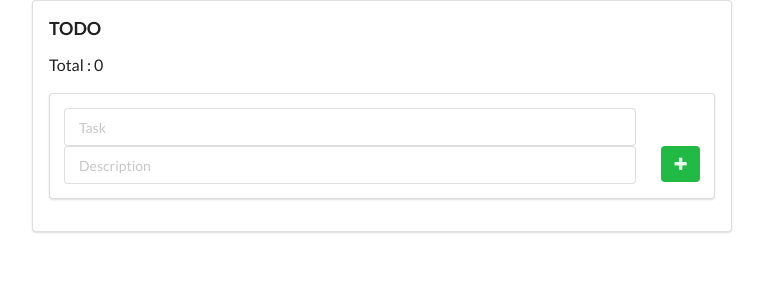
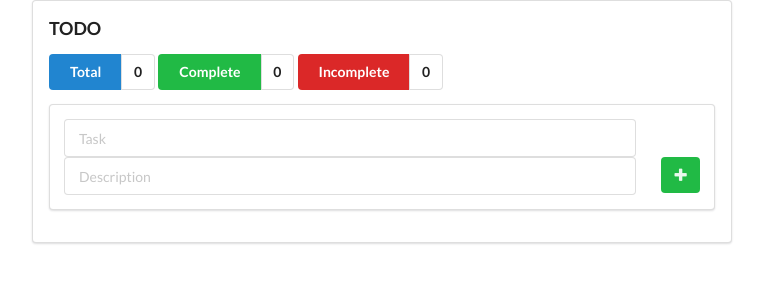
Before and after one commit to Stwtp/todo, a React (Create React App) app: page / in a window 1280 px wide. Shown: the top 300 px of the page, without its empty margins (258-1021 px from the left). Built offline with nearby package versions, Linux system fonts and the light colour scheme.

Commit message:
can add delete check filter now

```diff
--- a/public/index.html
+++ b/public/index.html
@@ -5,6 +5,7 @@
     <meta name="viewport" content="width=device-width, initial-scale=1">
     <link rel="shortcut icon" href="%PUBLIC_URL%/favicon.ico">
     <link rel="stylesheet" href="//cdnjs.cloudflare.com/ajax/libs/semantic-ui/2.2.2/semantic.min.css"></link>
+
     <!--
       Notice the use of %PUBLIC_URL% in the tag above.
       It will be replaced with the URL of the `public` folder during the build.
--- a/src/App.css
+++ b/src/App.css
@@ -42,6 +42,16 @@
 .notcomplete{
    text-decoration: none;
 }
+
+.total{
+  font-weight: 700;
+}
+
+.totalComplete{
+  float:right;
+  clear: both;
+  font-weight: 700;
+}
 @keyframes App-logo-spin {
   from { transform: rotate(0deg); }
   to { transform: rotate(360deg); }
--- a/src/App.js
+++ b/src/App.js
@@ -11,15 +11,43 @@ class App extends Component {
     this.handleSubmit = this.handleSubmit.bind(this);
     this.handleDelete = this.handleDelete.bind(this);
     this.handleCheck = this.handleCheck.bind(this);
+    this.handleEdit = this.handleEdit.bind(this);
+    this.filter = this.filter.bind(this);
     this.state = {items: JSON.parse(localStorage.getItem('todos')) || [], text: '', description: ''};
     this.total = this.state.items.length;
+    this.totalComplete = this.countComplete();
+    this.totalIncomplete = this.countIncomplete();
   }
 
 render() {
     return (
+      <div>
         <div className="ui text container clearing segment">
           <h3>TODO</h3>
-        <p>Total : {this.total}</p>
+          <div className="ui labeled button">
+            <div className="ui primary button" onClick={this.filter.bind('index','all')}>
+              Total
+            </div>
+            <a className="ui basic label">
+              {this.total}
+            </a>
+          </div>
+          <div className="ui labeled button">
+            <div className="ui positive button" onClick={this.filter.bind('index','complete')}>
+              Complete
+            </div>
+            <a className="ui basic label">
+              {this.totalComplete}
+            </a>
+          </div>
+          <div className="ui labeled button">
+            <div className="ui negative button" onClick={this.filter.bind('index','incomplete')}>
+              Incomplete
+            </div>
+            <a className="ui basic label">
+              {this.totalIncomplete}
+            </a>
+          </div>
           <div className="ui clearing segment">
           <form onSubmit={this.handleSubmit}>
           <div className="ui form">
@@ -31,6 +59,7 @@ render() {
           </div>
 
           <div className="ui middle aligned divided list">
+
             {this.state.items.map((item,index) => (
               <div className="item" key={item.id} id={item.id}>
                 <div className="left floated content">
@@ -39,16 +68,65 @@ render() {
                 <div className="right floated content">
                   <div className="ui negative button" onClick={this.handleDelete.bind(item,item.id)}><i className="trash icon"></i></div>
                 </div>
-              <div className="content">
+                <div className="content" onClick={this.handleEdit.bind(item,item.id)}>
                   { item.checkComplete ? <span className="task complete">{item.text}</span> : <span className="task notcomplete">{item.text}</span>}
-
-                <span className="description">{item.description}</span>
+                  { item.checkComplete ? <span className="description complete">{item.description}</span> : <span className="description notcomplete">{item.description}</span>}
                 </div>
               </div>
             ))}
           </div>
         </div>
+      </div>
     );
+  }
+  filter(check,e){
+    var list
+    var i
+    if(check === 'all'){
+      list = JSON.parse(localStorage.getItem('todos'))
+    }
+    else if(check === 'complete'){
+      list = JSON.parse(localStorage.getItem('todos'))
+      for(i=0;i<list.length;i++){
+        if(list[i].checkComplete === false){
+          list.splice(i,1)
+          --i
+        }
+      }
+    }
+    else if(check === 'incomplete'){
+      list = JSON.parse(localStorage.getItem('todos'))
+      for(i=0;i<list.length;i++){
+        if(list[i].checkComplete === true){
+          list.splice(i,1)
+          --i
+        }
+      }
+    }
+    this.setState((prevState) => ({
+      items: list,
+      text: '',
+      description: ''
+    }));
+  }
+
+  countComplete() {
+    var count = 0
+    var list = JSON.parse(localStorage.getItem('todos')) || []
+    for(var i=0;i<list.length;i++){
+      if(list[i].checkComplete === true)
+        count += 1
+    }
+    return count
+  }
+  countIncomplete() {
+    var count = 0
+    var list = JSON.parse(localStorage.getItem('todos')) || []
+    for(var i=0;i<list.length;i++){
+      if(list[i].checkComplete === false)
+        count += 1
+    }
+    return count
   }
 
   handleChangetext(e) {
@@ -65,7 +143,7 @@ render() {
       var newItem = {
         description: this.state.description,
         text:        this.state.text,
-        id:          this.state.items.length + 1,
+        id:          list.length + 1,
         checkComplete: false
       };
       list.push(newItem);
@@ -104,6 +182,25 @@ render() {
       this.setState({showHideSidenav:'notcomplete'});
     }
     localStorage.setItem('todos', JSON.stringify(list));
+    this.totalComplete = this.countComplete();
+    this.totalIncomplete = this.countIncomplete();
+    this.setState((prevState) => ({
+      items: list,
+      text: '',
+      description: ''
+    }))
+
+  }
+    handleEdit(id,e) {
+    var list = JSON.parse(localStorage.getItem('todos'))
+    var index = list.map(function(d) { return d['id']; }).indexOf(id)
+    var text = prompt("change text")
+    var description = prompt("change text")
+    if(text !== '' && text !== null)
+      list[index].text = text
+    if(description !== ''  && description !== null)
+      list[index].description = description
+    localStorage.setItem('todos', JSON.stringify(list));
     this.setState((prevState) => ({
       items: list,
       text: '',
```
Also changed, not shown: 1 other file (tests, documents, lock files or other folders). Lines whose indentation alone changed are shown as unchanged.
